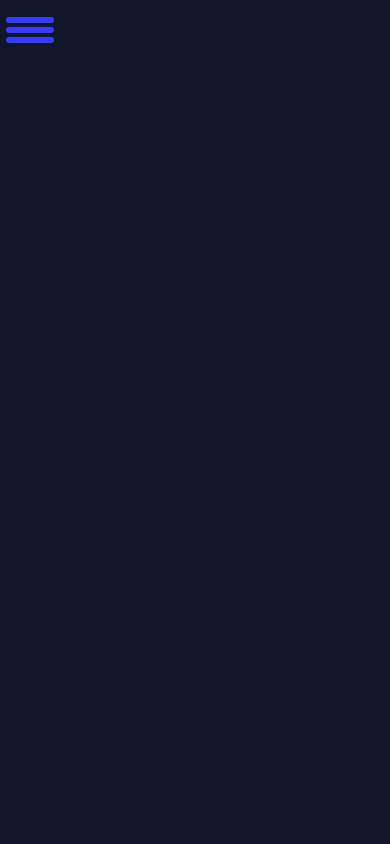
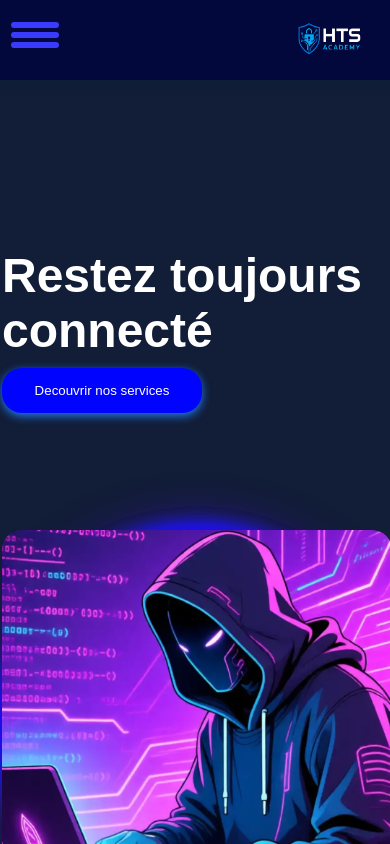
Before and after one commit to Shadow8021/simpleReactWebSIte, a React (Vite) app: page / in a window 390 px wide. Shown: the top 844 px of the page. Built offline with nearby package versions, Linux system fonts and the light colour scheme.

Commit message:
fin de la navbar responsive

```diff
--- a/src/components/Navbar/Navbar.jsx
+++ b/src/components/Navbar/Navbar.jsx
@@ -15,10 +15,15 @@ export default function NavBar() {
 
     return (
         <>
-            <div className={active ? style.menu : style.activeMenu} onClick={handleClick} >
-                <div className={style.ligne1}></div>
-                <div className={style.ligne2}></div>
-                <div className={style.ligne3}></div>
+            <div className={style.resposiveMenu}>
+                <div className={active ? style.menu : style.activeMenu} onClick={handleClick} >
+                    <div className={style.ligne1}></div>
+                    <div className={style.ligne2}></div>
+                    <div className={style.ligne3}></div>
+                </div>
+                <div className={style.logo1}>
+                    <img src={logo} alt="logo" />
+                </div>
             </div>
 
 
--- a/src/components/Navbar/Navbar.module.css
+++ b/src/components/Navbar/Navbar.module.css
@@ -98,8 +98,22 @@ ul li {
 
 
 @media (max-width: 768px) {
+    .resposiveMenu {
+        display: flex;
+        height: 80px;
+        width: 100%;
+        background-color: rgb(2, 8, 59);
+        justify-content: center;
+        align-items: center;
+        padding: 0;
+        position: sticky;
+        top: 0;
+        z-index: 3;
+        box-shadow: 0 -1px 10px 2px rgb(14, 33, 58);
+    }
+
     .navDiv {
-        display: flex;
+        display: none;
         flex-direction: column;
         align-items: center;
         height: 100vh;
@@ -115,13 +129,15 @@ ul li {
         display: flex;
         flex-direction: column;
         align-items: center;
-        height: 100vh;
-        width: 300px;
-        background-color: rgb(2, 8, 59);
-        position: relative;
+        height: 330px;
+        width: 100%;
+        background-color: rgba(2, 8, 59, 0.788);
+        position: sticky;
         padding: 0 auto;
         left: 0;
+        top: 0;
         transition: .4s ease-in-out;
+        z-index: 2;
     }
 
     .menu,
@@ -133,8 +149,8 @@ ul li {
         width: 60px;
         height: 60px;
         position: fixed;
-        left: 0;
-        top: 0;
+        left: 5px;
+        top: 5px;
         right: 100%;
         bottom: 100%;
         transition: .3s ease-in;
@@ -189,12 +205,15 @@ ul li {
         transform: translate(-50%, -50%)
     }
 
-    .logo {
-        position: relative;
-        right: -10px;
-        bottom: 5px;
+    .logo1 {
+        position: absolute;
+        right: 10px;
         width: 100px;
         height: 10%;
 
     }
+
+    .logo {
+        display: none;
+    }
 }
```
